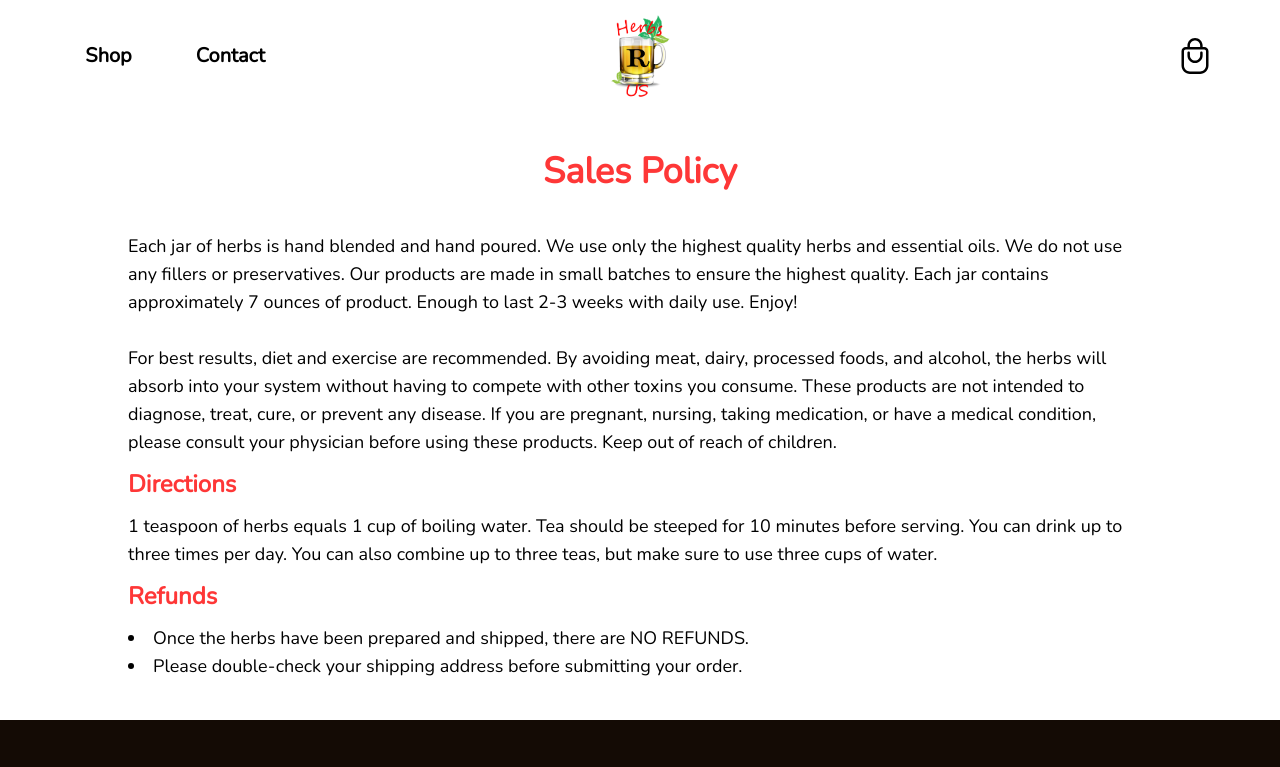
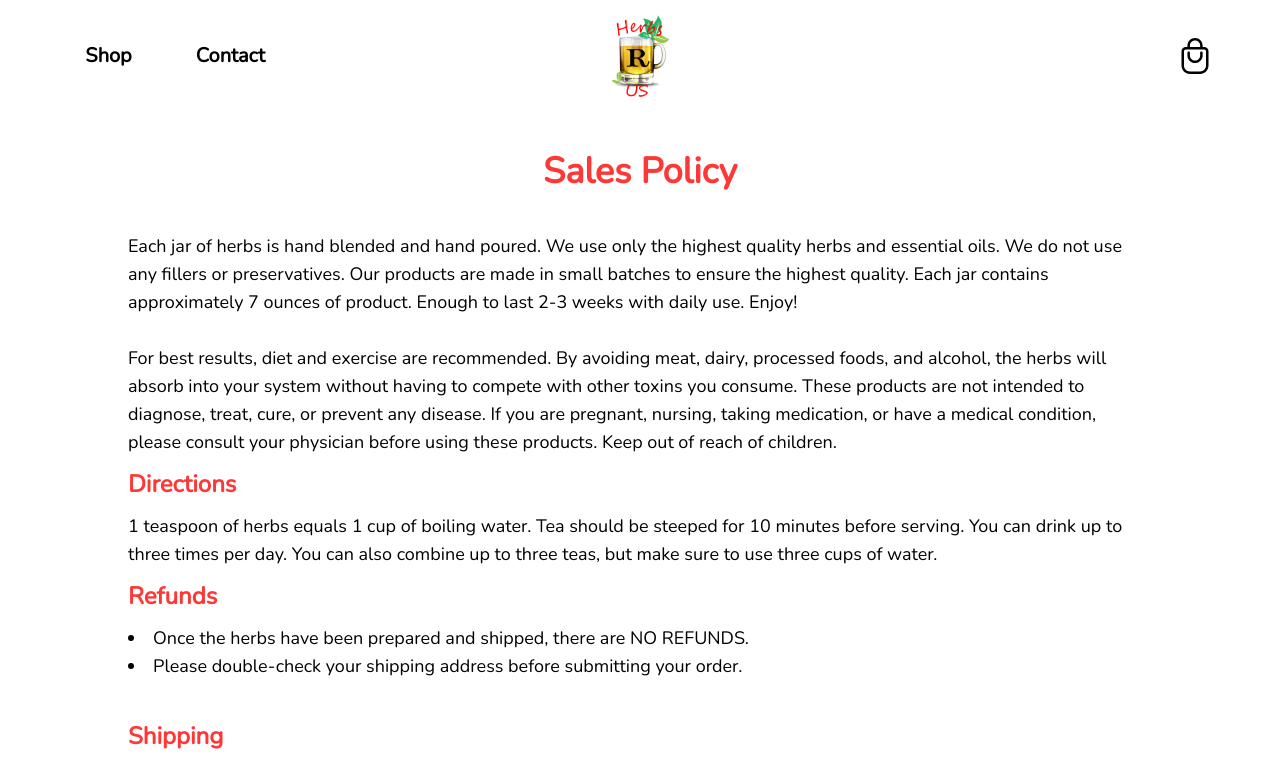
Before and after one commit to genialtechie/herbs-r-us, a Next.js app: page /policy in a window 1280 px wide. Shown: the top 767 px of the page. Built offline with nearby package versions, Linux system fonts and the light colour scheme.

Commit message:
fixed homepage bug

```diff
--- a/components/shop/Policy.jsx
+++ b/components/shop/Policy.jsx
@@ -40,12 +40,20 @@ const Policy = () => {
         </h1>
         <ul className="list-disc list-inside mb-10 text-lg">
           <li>
-          Once the herbs have been prepared and shipped, there are NO REFUNDS.
+            Once the herbs have been prepared and shipped, there are NO REFUNDS.
           </li>
           <li>
-          Please double-check your shipping address before submitting your order.
+            Please double-check your shipping address before submitting your
+            order.
           </li>
         </ul>
+      </div>
+      <div className="text-lg mb-5">
+        <h1 className="my-3 text-2xl font-bold text-theme text-center lg:text-left w-full">
+          Shipping
+        </h1>
+        We ship via USPS Priority Mail. Shipping is $8.99 for local orders.
+        Please contact us for international shipping rates.
       </div>
     </div>
   );
--- a/pages/index.js
+++ b/pages/index.js
@@ -92,8 +92,8 @@ export default function Home({ products }) {
           <p className="font-semibold">- Sarah M.</p>
         </ReviewCard>
       </div>
-      <div className="h-[500px] w-full flex flex-col lg:flex-row">
-        <div className="w-full h-full lg:w-1/2 bg-brown p-5 py-10 md:p-10 lg:p-20 flex flex-col justify-center">
+      <div className="h-fit w-full flex flex-col lg:flex-row">
+        <div className="w-full lg:h-[500px] h-fit lg:w-1/2 bg-brown p-5 py-10 md:p-10 lg:p-20 flex flex-col justify-center">
           <h2 className="text-3xl lg:text-5xl text-white font-bold mb-5 font-sans">
             Healthy living made simple .
           </h2>
```
